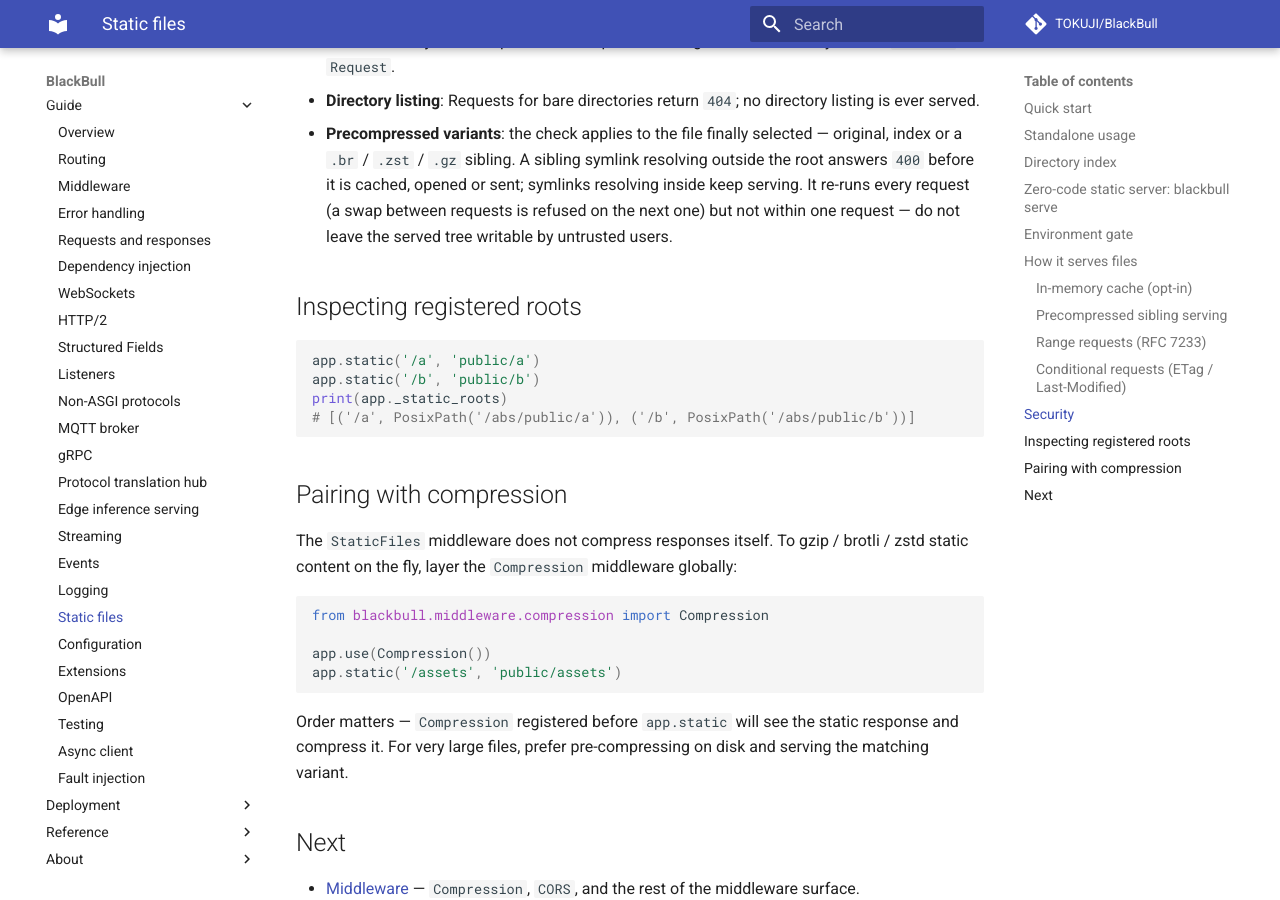
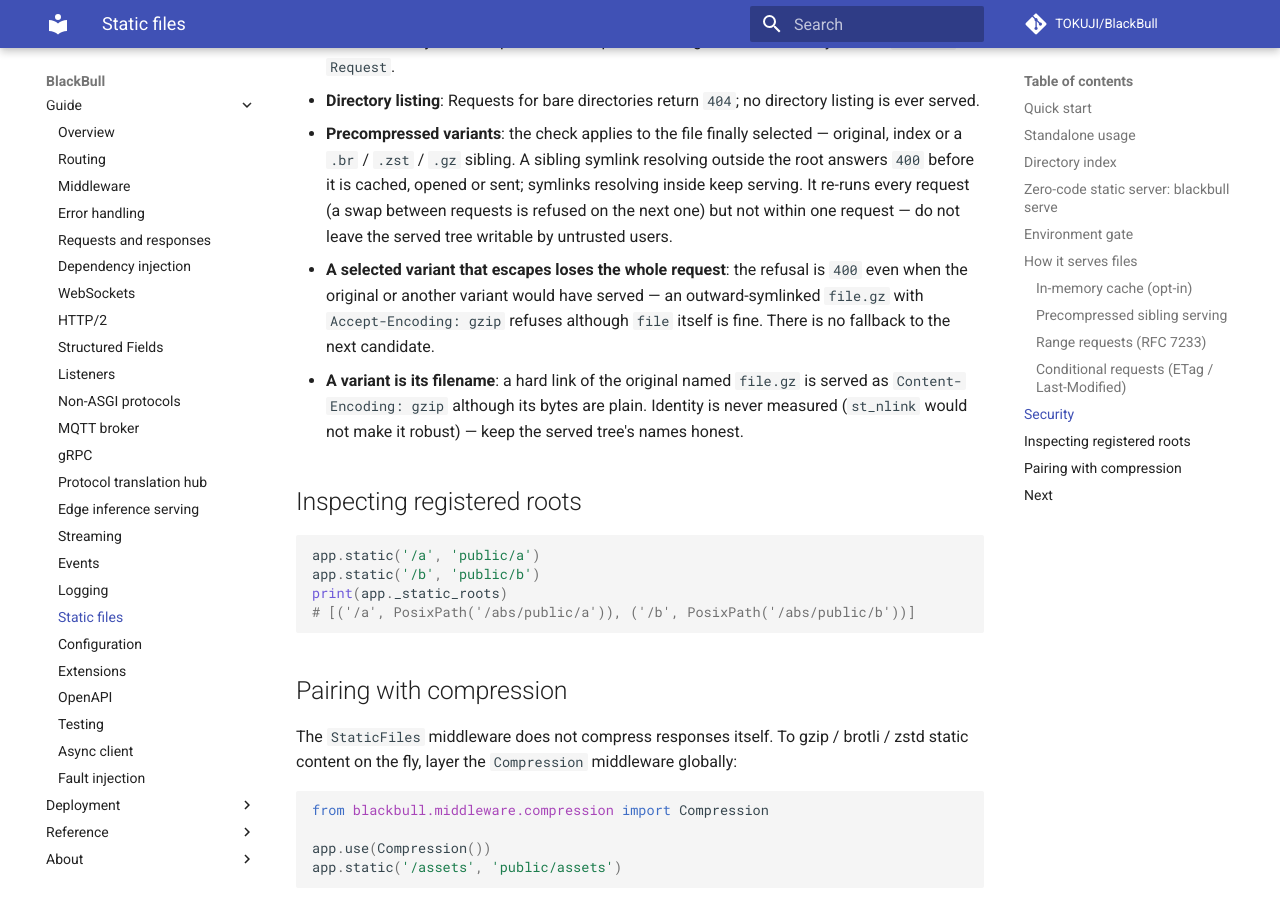
Before and after one commit to TOKUJI/BlackBull, an MkDocs documentation site: the page built from docs/guide/static-files.md, in a window 1280 px wide and 900 px high, scrolled down 4816 px. Built offline with MkDocs 1.6.1 and Material for MkDocs 9.7.7, drawn with Linux system fonts in a browser that asks for light colours; comment, search, counter and statistics services are not loaded.

Commit message:
docs(static): state the two variant residuals and pin them (BLA-334)
A selected variant that escapes the root refuses the whole request with
400 even when the original would serve, and a variant is its filename —
a hard link named file.gz claims gzip for plain bytes.  Both are now
stated and pinned; the fallback alternative awaits a behaviour decision.

```diff
--- a/docs/guide/static-files.md
+++ b/docs/guide/static-files.md
@@ -249,6 +249,15 @@
   re-runs every request (a swap between requests is refused on the next
   one) but not within one request — do not leave the served tree writable
   by untrusted users.
+- **A selected variant that escapes loses the whole request**: the
+  refusal is `400` even when the original or another variant would
+  have served — an outward-symlinked `file.gz` with `Accept-Encoding:
+  gzip` refuses although `file` itself is fine.  There is no fallback
+  to the next candidate.
+- **A variant is its filename**: a hard link of the original named
+  `file.gz` is served as `Content-Encoding: gzip` although its bytes
+  are plain.  Identity is never measured (`st_nlink` would not make it
+  robust) — keep the served tree's names honest.
 
 ## Inspecting registered roots
 
```
Also changed, not shown: 1 other file.
